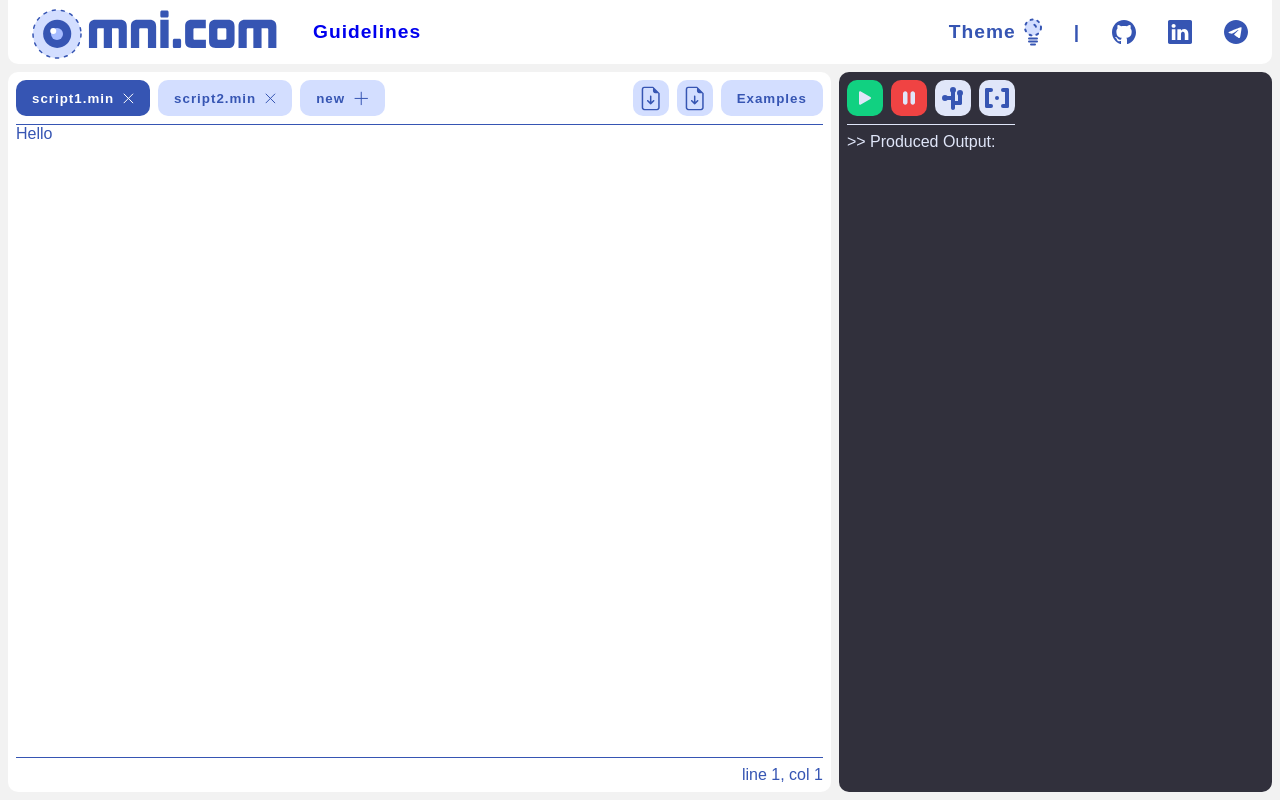
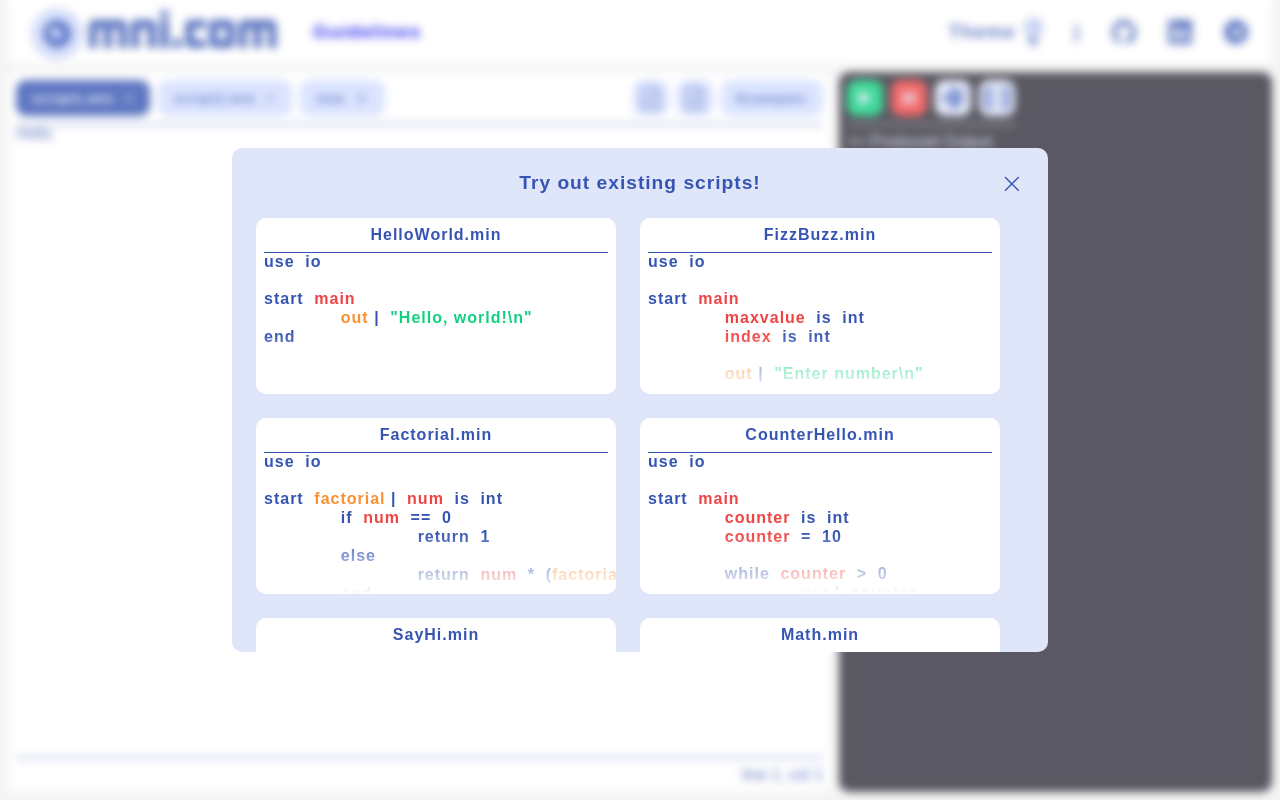
Before and after one commit to KalenskyyAlex/omni-com, a React (Create React App) app: page /sandbox in a window 1280 px wide. Both pictures are taken after a click on the button "Examples". Built offline with nearby package versions, Linux system fonts and the light colour scheme; a web font is replaced by a local one.

Commit message:
examples open/close

```diff
--- a/src/Codespace/Codespace.tsx
+++ b/src/Codespace/Codespace.tsx
@@ -4,7 +4,11 @@ import '../index.css';
 import './Codespace.css';
 import Examples from "../Examples/Examples";
 
-function Codespace() {
+interface CodespaceProps {
+    callback: Function;
+}
+
+function Codespace(props: CodespaceProps) {
     const [activeTabIndex, setActiveTabIndex] = useState(0);
     const [tabContents, setTabContent] = useState(["Hello", "World"]);
     const [tabNames, setTabNames] = useState([[0, "script1.min"], [1, "script2.min"]])
@@ -120,7 +124,8 @@ function Codespace() {
                     <button id="download" className="icon-button tab-secondary">
                         <div className="download-icon"></div>
                     </button>
-                    <button id="examples" className="text-button code-secondary-text tab-secondary">
+                    <button id="examples" className="text-button code-secondary-text tab-secondary"
+                        onClick={() => props.callback({examplesActive: true})}>
                         Examples
                     </button>
                 </div>
--- a/src/Examples/Examples.tsx
+++ b/src/Examples/Examples.tsx
@@ -4,6 +4,7 @@ import Linter from "../Linter/Linter";
 
 interface ExamplesProps {
     active: boolean;
+    callback: Function;
 }
 
 function Examples(props: ExamplesProps) {
@@ -215,7 +216,7 @@ function Examples(props: ExamplesProps) {
                         </div>
                     </div>
                 </div>
-                <div className="examples-close"></div>
+                <div className="examples-close" onClick={() => props.callback({examplesActive: false})}></div>
             </div>
         </div>
     );
--- a/src/Sandbox/Sandbox.tsx
+++ b/src/Sandbox/Sandbox.tsx
@@ -11,11 +11,25 @@ import Codespace from "../Codespace/Codespace";
 import Terminal from "../Terminal/Terminal";
 import Examples from "../Examples/Examples";
 
+interface codespaceData {
+    examplesActive: boolean;
+}
+
 function Sandbox() {
     /*Theme storing TODO*/
     const [theme, setTheme] = useState("light");
     let currentThemeSwitch = useRef(themeSwitchLight);
     let currentLogo = useRef(logoLight);
+
+    const [codespaceData, setCodespaceData] = useState({examplesActive: false});
+
+    const codespaceCallback = (newData: codespaceData) => {
+        setCodespaceData(newData);
+    }
+
+    const examplesCallback = (newData: codespaceData) => {
+        setCodespaceData(newData);
+    }
 
     useEffect(() => {
         document.documentElement.setAttribute("theme", theme);
@@ -37,7 +51,7 @@ function Sandbox() {
     return (
         <div className="vertical-group">
             <nav>
-                <Examples active={false}/>
+                <Examples active={codespaceData.examplesActive} callback={examplesCallback}/>
                 <div className="horizontal-group center" style={{
                     gap: "32px"
                 }}>
@@ -68,7 +82,7 @@ function Sandbox() {
                 </div>
             </nav>
             <div className="editor-container">
-                <Codespace/>
+                <Codespace callback={codespaceCallback}/>
                 <Terminal/>
             </div>
         </div>
```
